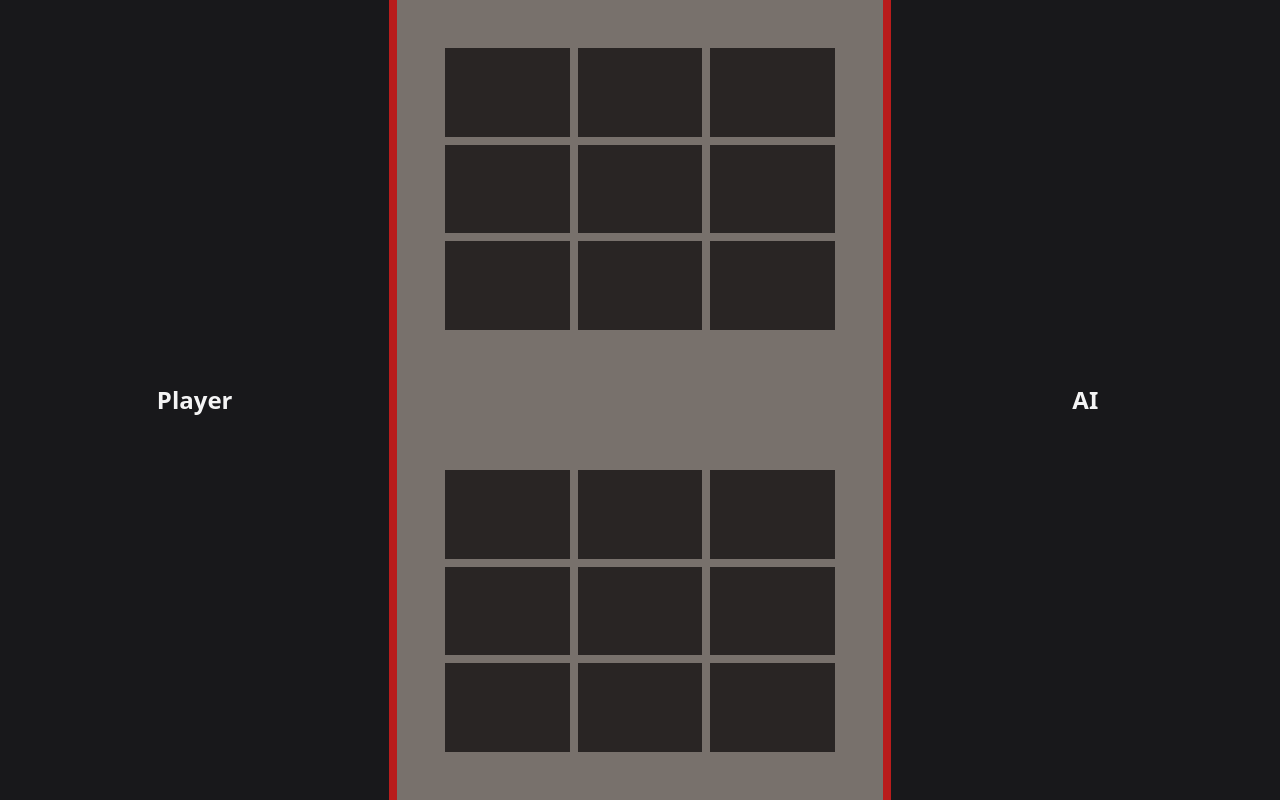
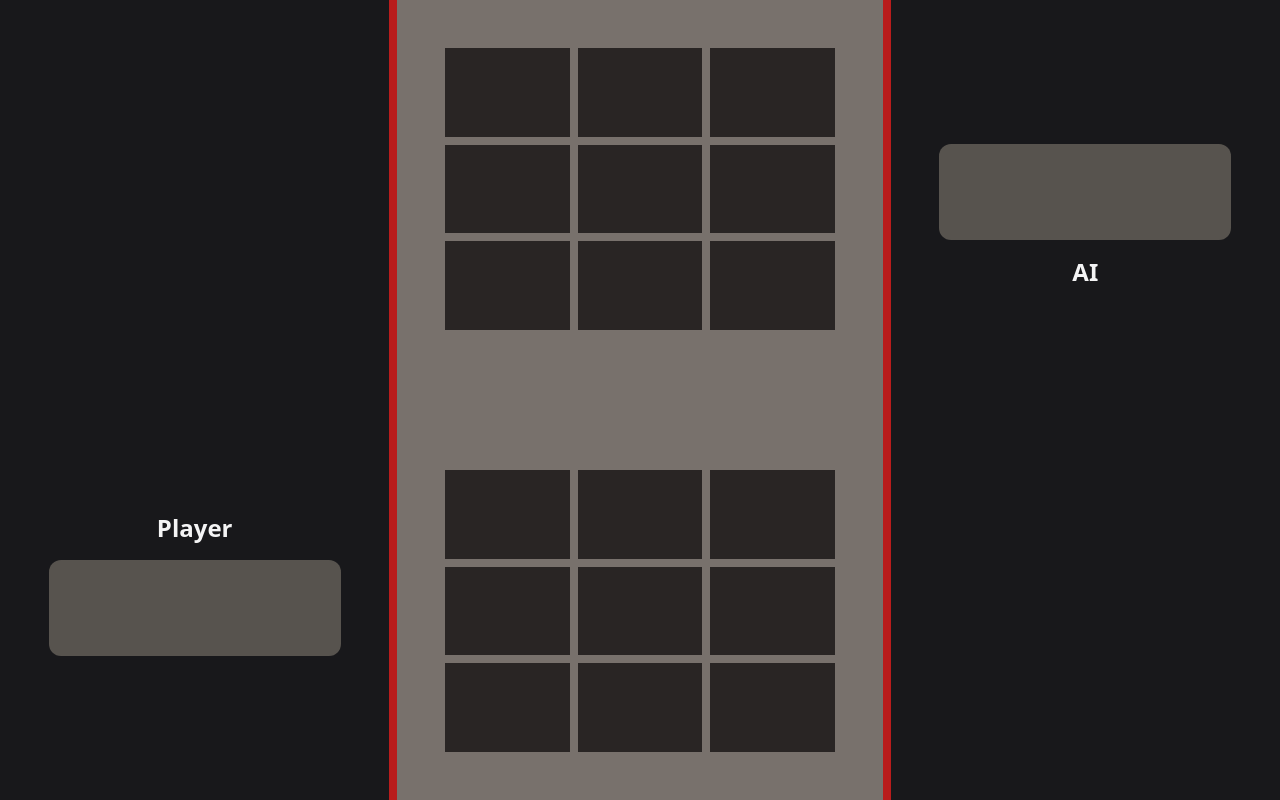
Before and after one commit to rezyaev/knucklebones, a Svelte app: page / in a window 1280 px wide. Built offline with nearby package versions, Linux system fonts and the light colour scheme.

Commit message:
add player and ai bone preview area

```diff
--- a/src/App.svelte
+++ b/src/App.svelte
@@ -3,9 +3,11 @@
 </script>
 
 <main class="flex h-screen w-screen bg-zinc-900">
-	<div class="flex h-full flex-1 items-center justify-center">
+	<div class="flex h-full flex-1 flex-col items-center justify-end gap-4 pb-36">
 		<h2 class="text-2xl font-bold text-zinc-100">Player</h2>
+		<div class="h-24 w-3/4 rounded-xl bg-stone-600"></div>
 	</div>
+
 	<div
 		class="flex h-full flex-1 flex-col justify-between border-x-8 border-red-700 bg-stone-500 p-12"
 	>
@@ -33,7 +35,11 @@
 			<div class="bg-stone-800"></div>
 		</div>
 	</div>
-	<div class="flex h-full flex-1 items-center justify-center">
+
+	<div
+		class="flex h-full flex-1 flex-col items-center justify-start gap-4 pt-36"
+	>
+		<div class="h-24 w-3/4 rounded-xl bg-stone-600"></div>
 		<h2 class="text-2xl font-bold text-zinc-100">AI</h2>
 	</div>
 </main>
```
